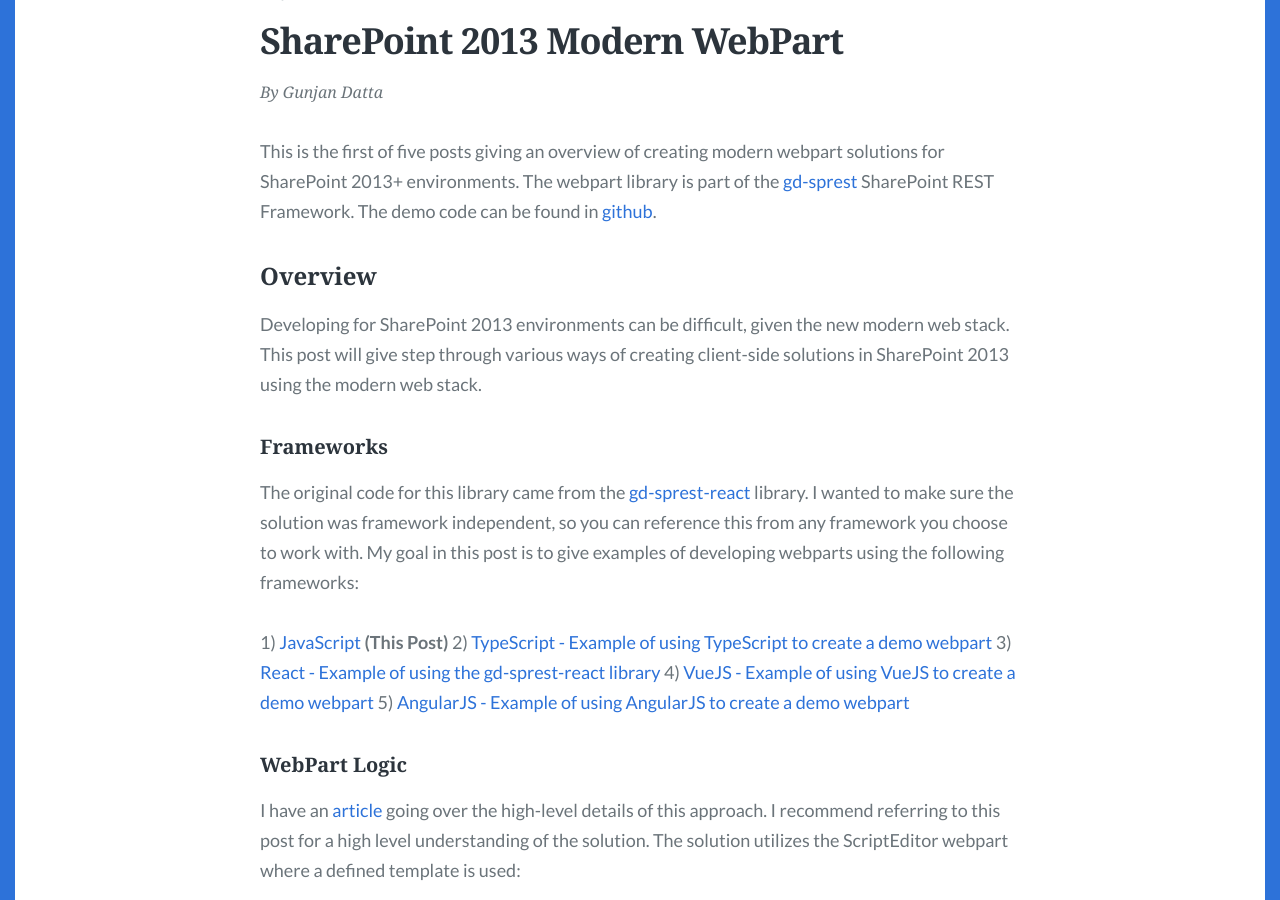
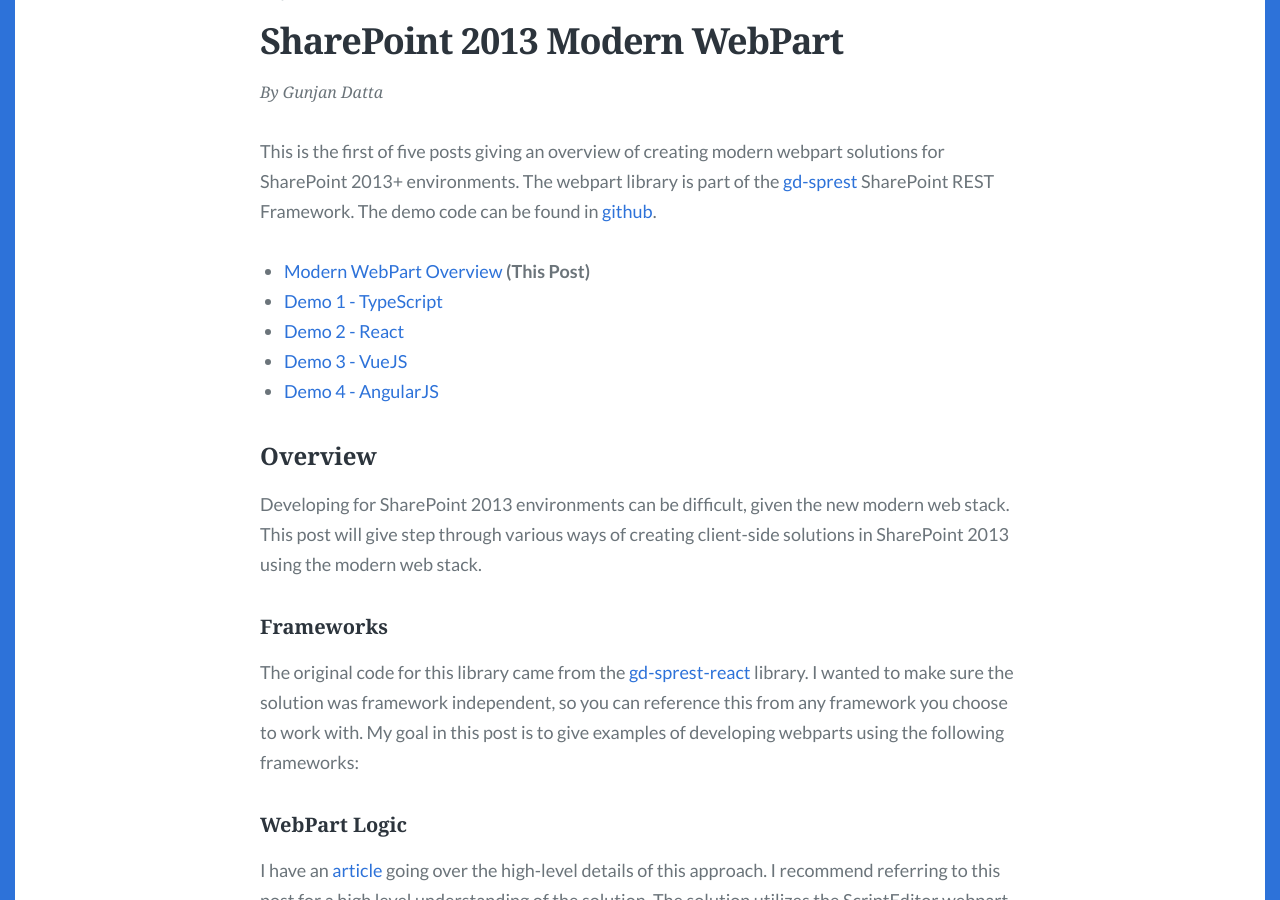
Before and after one commit to gunjandatta/blog, a Jekyll site: the page built from _posts/2017-05-05-sharepoint-2013-modern-webpart.md, in a window 1280 px wide and 900 px high, scrolled down 242 px. Built offline with Jekyll 4.4.1, drawn with Linux system fonts in a browser that asks for light colours; some web fonts are replaced.

Commit message:
Updated the blog post to match the others.

```diff
--- a/_posts/2017-05-05-sharepoint-2013-modern-webpart.md
+++ b/_posts/2017-05-05-sharepoint-2013-modern-webpart.md
@@ -9,6 +9,12 @@ tags: []
 
 This is the first of five posts giving an overview of creating modern webpart solutions for SharePoint 2013+ environments. The webpart library is part of the [gd-sprest](https://gunjandatta.github.io/sprest) SharePoint REST Framework. The demo code can be found in [github](https://github.com/gunjandatta/demo-wp).
 
+- [Modern WebPart Overview](https://dattabase.com/blog/sharepoint-2013-modern-webpart) **(This Post)**
+- [Demo 1 - TypeScript](https://dattabase.com/blog/sharepoint-2013-modern-webpart-1-4)
+- [Demo 2 - React](https://dattabase.com/blog/sharepoint-2013-modern-webpart-2-4)
+- [Demo 3 - VueJS](https://dattabase.com/blog/sharepoint-2013-modern-webpart-3-4)
+- [Demo 4 - AngularJS](https://dattabase.com/blog/sharepoint-2013-modern-webpart-4-4)
+
 <!--more-->
 
 ### Overview
@@ -18,8 +24,6 @@ Developing for SharePoint 2013 environments can be difficult, given the new mode
 #### Frameworks
 
 The original code for this library came from the [gd-sprest-react](https://github.com/gunjandatta/sprest-react) library. I wanted to make sure the solution was framework independent, so you can reference this from any framework you choose to work with. My goal in this post is to give examples of developing webparts using the following frameworks:
-
-1) [JavaScript](https://dattabase.com/blog/sharepoint-2013-modern-webpart) **(This Post)** 2) [TypeScript - Example of using TypeScript to create a demo webpart](https://dattabase.com/blog/sharepoint-2013-modern-webpart-1-4) 3) [React - Example of using the gd-sprest-react library](https://dattabase.com/blog/sharepoint-2013-modern-webpart-2-4) 4) [VueJS - Example of using VueJS to create a demo webpart](https://dattabase.com/blog/sharepoint-2013-modern-webpart-3-4) 5) [AngularJS - Example of using AngularJS to create a demo webpart](https://dattabase.com/blog/sharepoint-2013-modern-webpart-4-4)
 
 #### WebPart Logic
 
```
